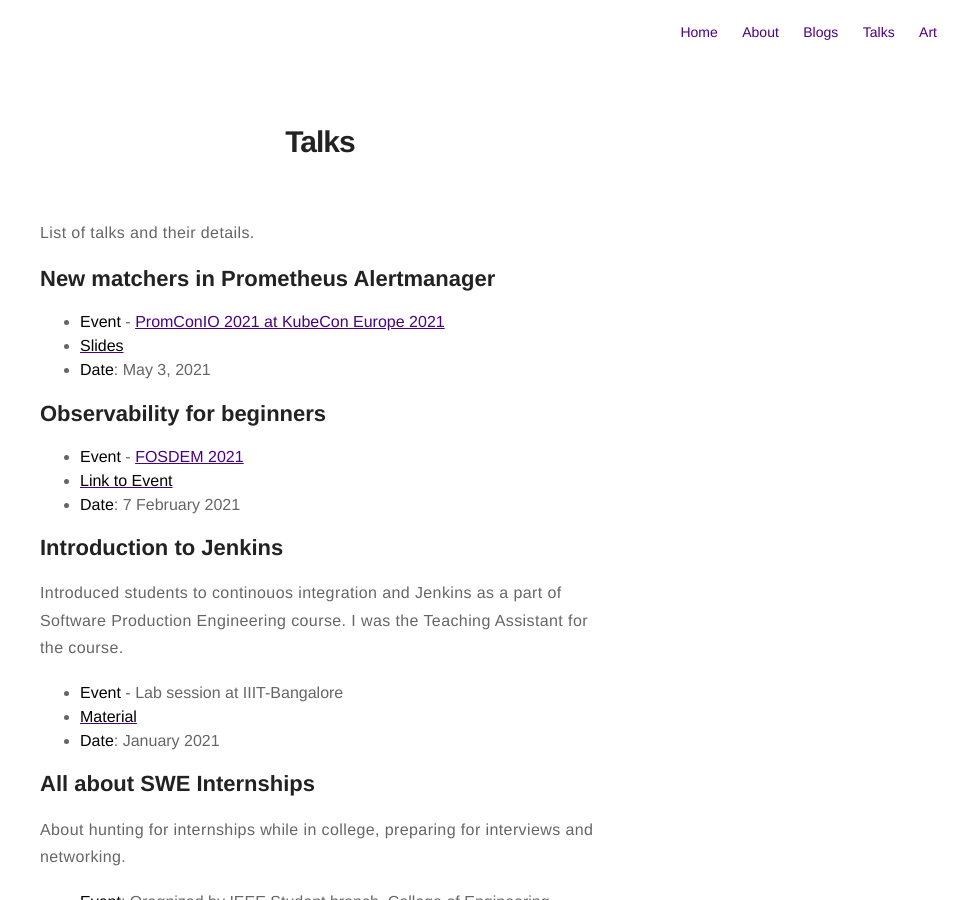
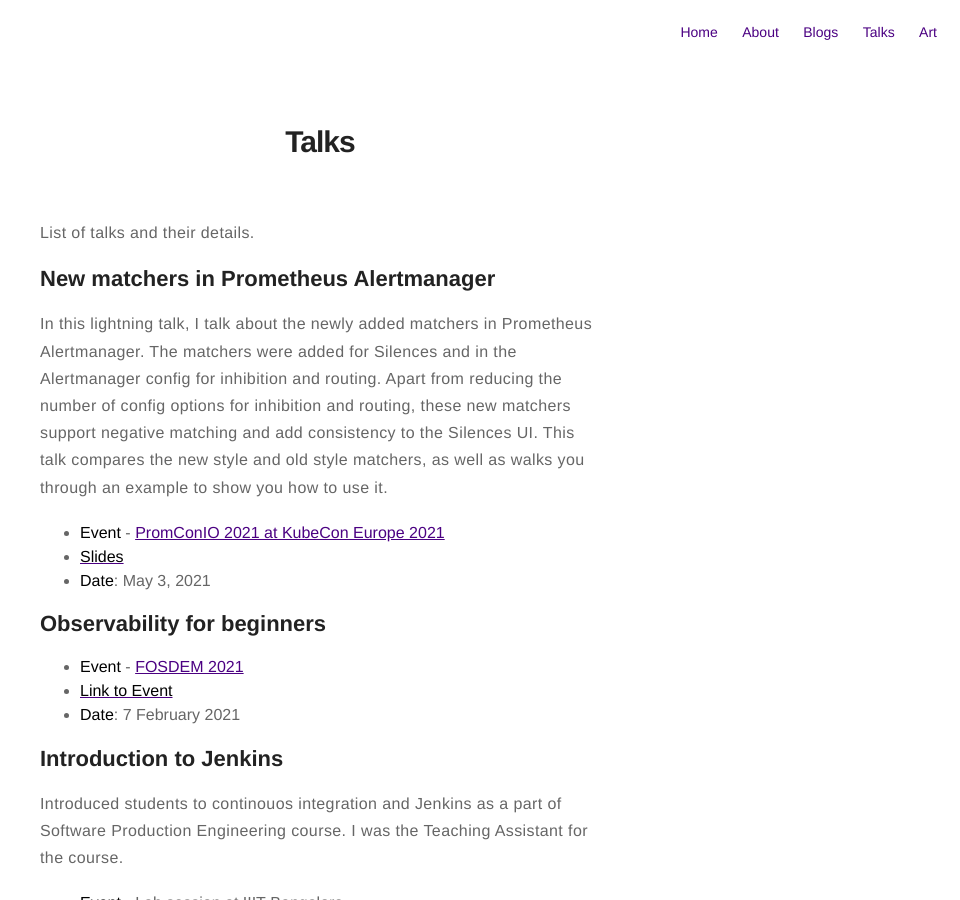
Before and after one commit to asquare14/aSquare14.github.io, a Jekyll site: the page built from talks.md, in a window 1280 px wide and 900 px high. Shown: the whole window, without its empty margins (320-1280 px from the left). Built offline with Jekyll 4.4.1, drawn with Linux system fonts in a browser that asks for light colours.

Commit message:
Add promcon tal2k

```diff
--- a/talks.md
+++ b/talks.md
@@ -8,6 +8,8 @@
 List of talks and their details.
 
 ## New matchers in Prometheus Alertmanager
+
+In this lightning talk, I talk about the newly added matchers in Prometheus Alertmanager. The matchers were added for Silences and in the Alertmanager config for inhibition and routing. Apart from reducing the number of config options for inhibition and routing, these new matchers support negative matching and add consistency to the Silences UI. This talk compares the new style and old style matchers, as well as walks you through an example to show you how to use it.
 
 - **Event** - [PromConIO 2021 at KubeCon Europe 2021](https://promcononline2021.sched.com/event/ibJD)
 - [**Slides**](https://static.sched.com/hosted_files/promcononline2021/85/MatchersinAlertmanager_AtibhiAgrawal_3May.pdf)
```
